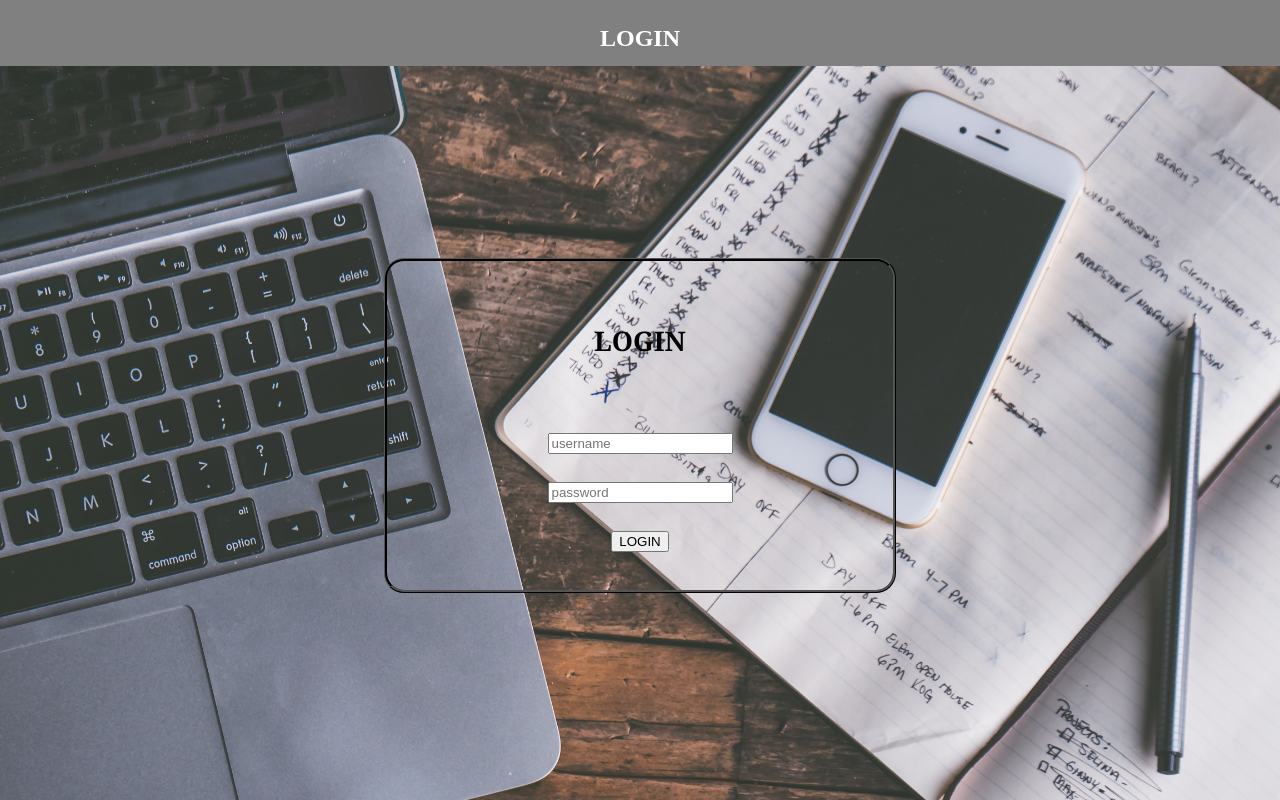
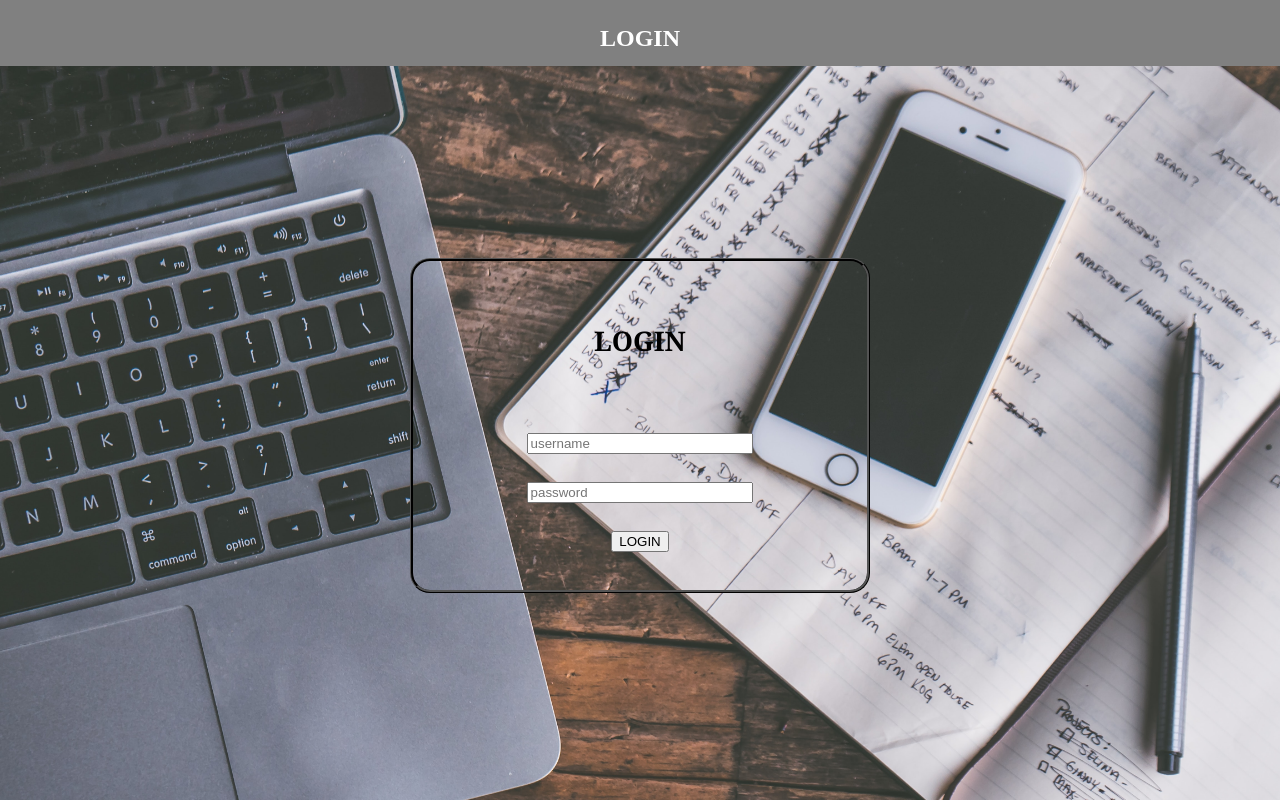
Before and after one commit to abhi-2605/abhi-2605-todo.github.io, a plain HTML site: page index.html in a window 1280 px wide. Drawn offline with nearby package versions, Linux system fonts and the light colour scheme.

Commit message:
promise is added

```diff
--- a/css/style.css
+++ b/css/style.css
@@ -18,8 +18,8 @@
             border: inset black;
             border-style: ridge;
             border-radius: 20px;
-            margin-right: 30%;
-            margin-left: 30%;
+            margin-right: 32%;
+            margin-left: 32%;
             padding: 3%;
             filter: alpha(opacity=60);
             font-family: Georgia, 'Times New Roman', Times, serif;
@@ -76,3 +76,19 @@
             display: inline-block;
             line-height: 1em;
         }
+
+        #username {
+            width: 60%;
+            box-sizing: border-box;
+            /* add this */
+            -webkit-box-sizing: border-box;
+            -moz-box-sizing: border-box;
+        }
+
+        #password {
+            width: 60%;
+            box-sizing: border-box;
+            /* add this */
+            -webkit-box-sizing: border-box;
+            -moz-box-sizing: border-box;
+        }
```
